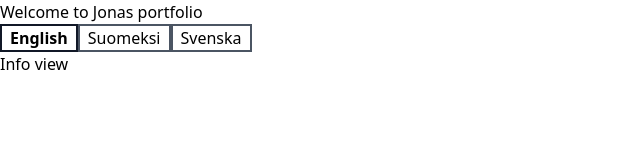
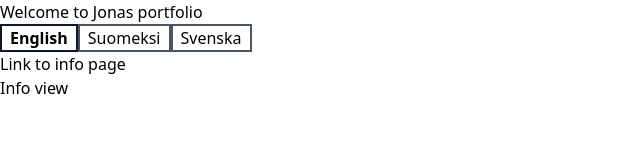
Before and after one commit to EngbergJonas/portfolio, a React (Create React App) app: page /portfolio/info in a window 1280 px wide. Shown: the top 160 px of the page, without its empty margins (0-640 px from the left). Built offline with nearby package versions, Linux system fonts and the light colour scheme.

Commit message:
testing with absolute path to assets and moved 404 to public folder

```diff
--- a/public/index.html
+++ b/public/index.html
@@ -38,5 +38,6 @@
   <body>
     <noscript>You need to enable JavaScript to run this app.</noscript>
     <div id="root"></div>
+    <script src="/portfolio/build/bundle.js"></script>
   </body>
 </html>
--- a/src/App.tsx
+++ b/src/App.tsx
@@ -2,6 +2,7 @@
 import LanguageToggler from './components/LanguageHandler/LanguageHandler';
 import { InfoView } from './views';
 import { Route, Routes } from 'react-router-dom';
+import { Link } from 'react-router-dom';
 
 const App = () => {
   const { t } = useTranslation();
@@ -12,7 +13,7 @@
         <h1>{t('app.title')}</h1>
       </header>
       <LanguageToggler />
-
+      <Link to="info">Link to info page</Link>
       <Routes>
         <Route path="/info" element={<InfoView />} />
       </Routes>
```
Also changed, not shown: public/404.html (renamed from 404.html).
